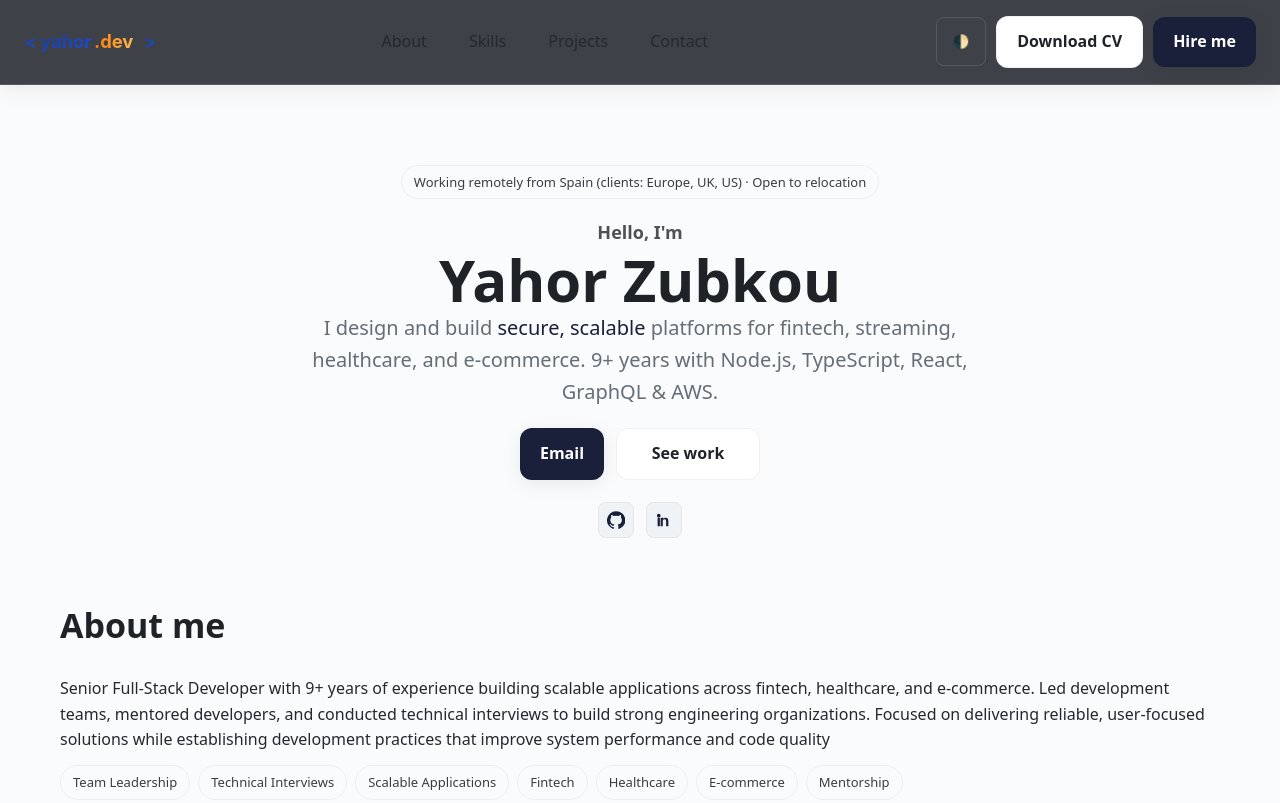
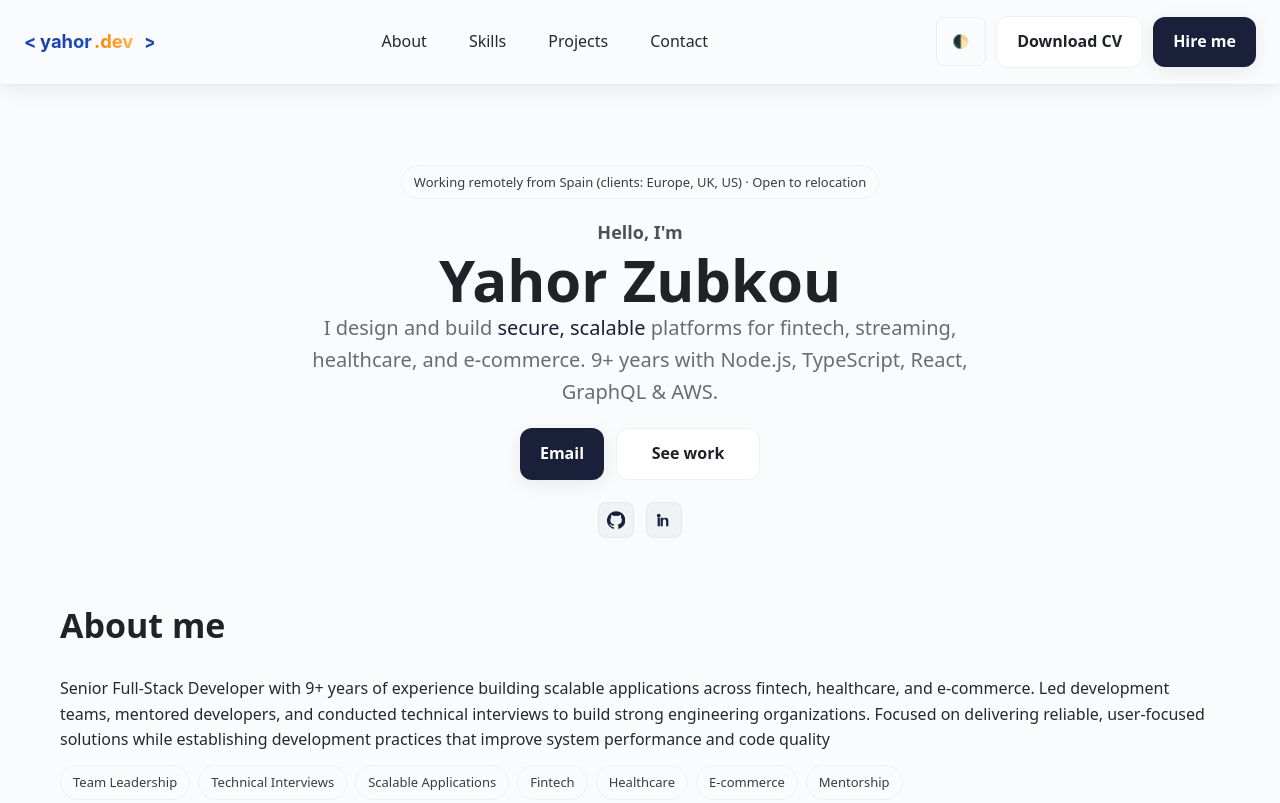
Before and after one commit to taurusdoge/yahor.dev, a plain HTML site: page index.html in a window 1280 px wide. Shown: the top 803 px of the page. Drawn offline with Linux system fonts and the light colour scheme.

Commit message:
FIX: wrong header color on initial page load

```diff
--- a/styles.css
+++ b/styles.css
@@ -105,7 +105,7 @@ body {
   justify-content: space-between;
   padding: 1rem 1.5rem;
   backdrop-filter: blur(1rem) saturate(180%);
-  background: rgba(30, 32, 41, 0.85);
+  background: color-mix(in srgb, var(--bg) 85%, transparent);
   border-bottom: 0.0625rem solid var(--outline);
   box-shadow: var(--shadow);
 }
```
